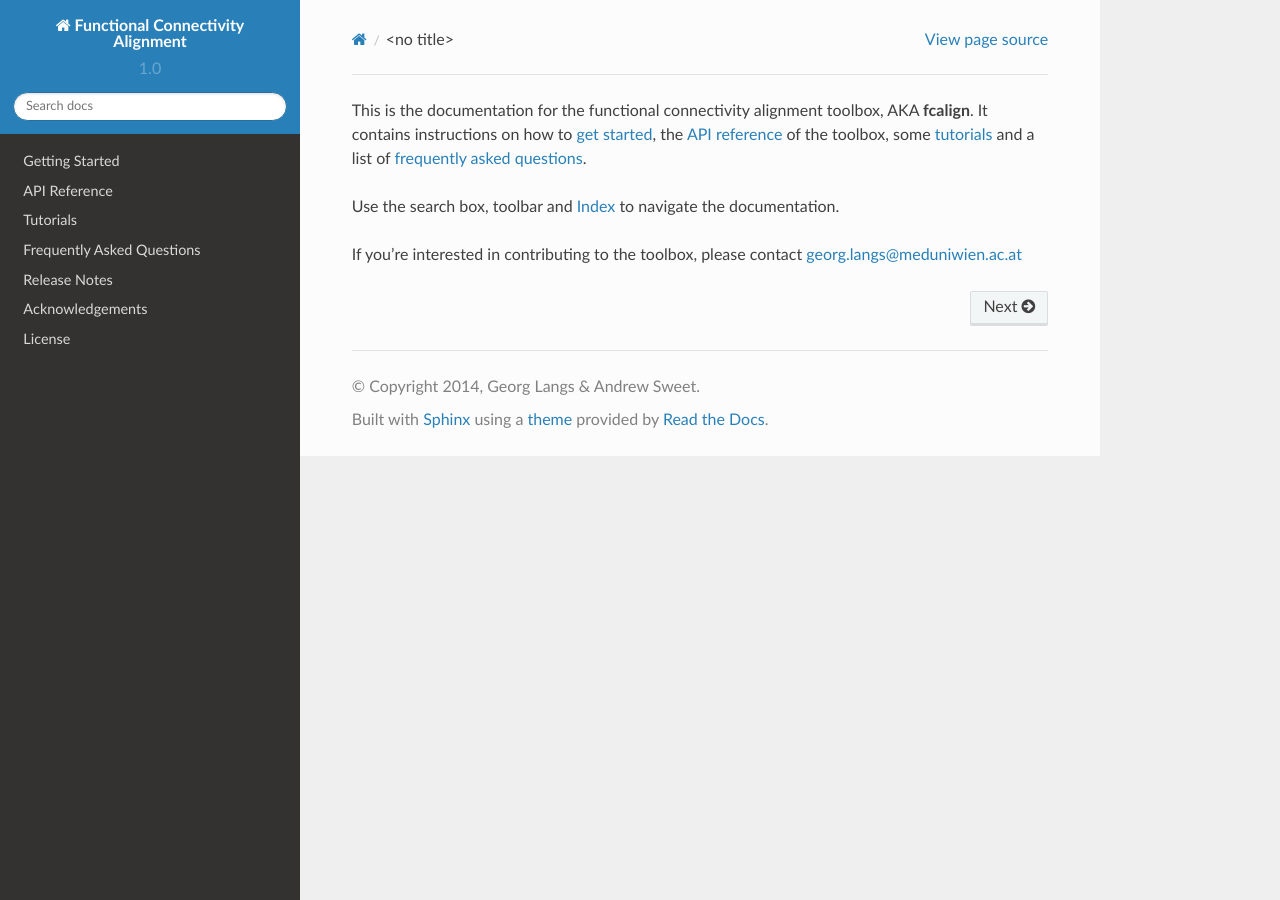
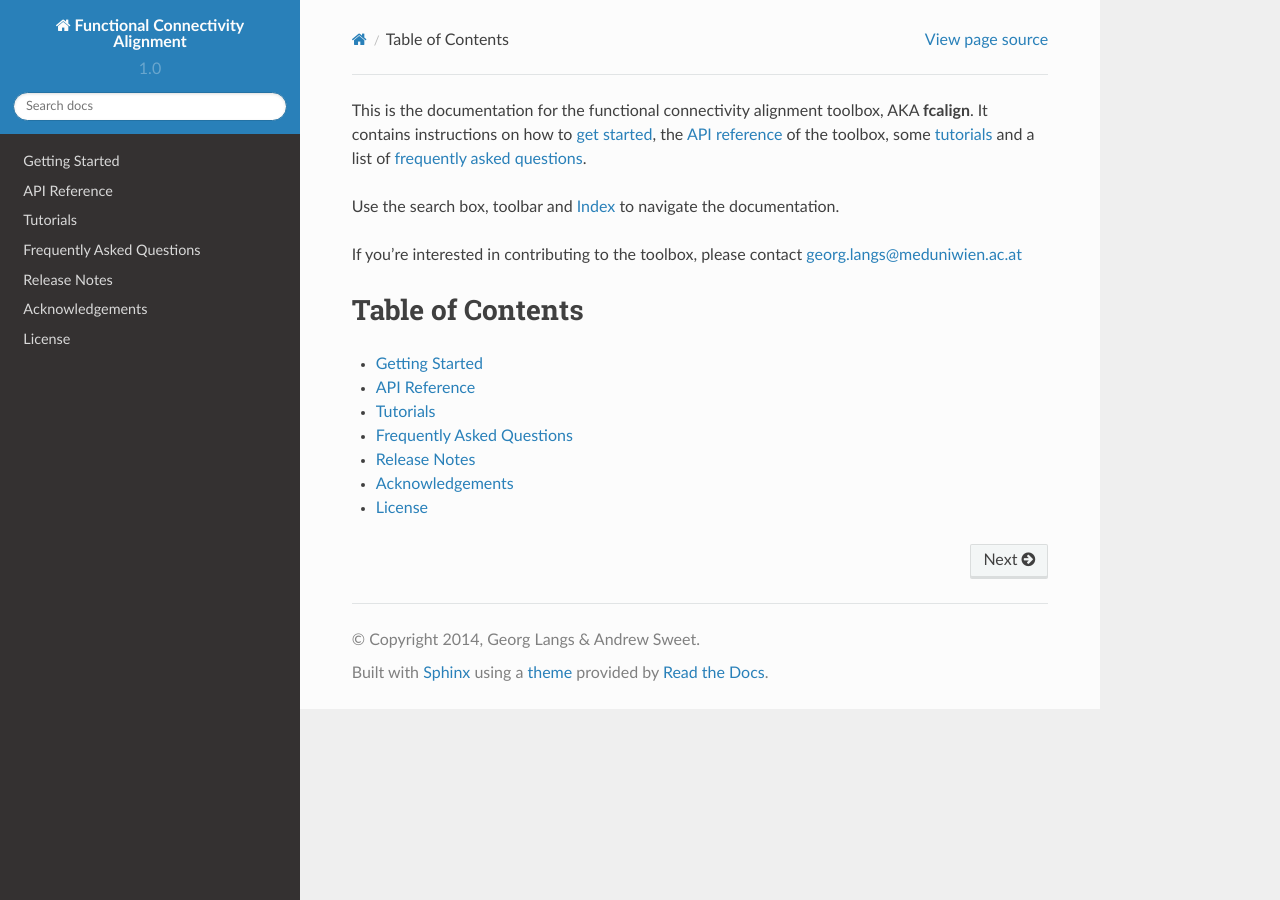
Before and after one commit to georglangs/funcconnalign, a Sphinx documentation site: the page built from doc/source/index.rst, in a window 1280 px wide. Built offline with Sphinx 7.4.7 and the Read the Docs theme 2.0.0, drawn with Linux system fonts in a browser that asks for light colours.

Commit message:
gave index a toc title

```diff
--- a/doc/source/index.rst
+++ b/doc/source/index.rst
@@ -12,8 +12,10 @@ Use the search box, toolbar and :ref:`genindex` to navigate the documentation.
 
 If you're interested in contributing to the toolbox, please contact georg.langs@meduniwien.ac.at
 
+Table of Contents
+*****************
+
 .. toctree::
-    :hidden:
     :maxdepth: 1
 
     gettingStarted
```
